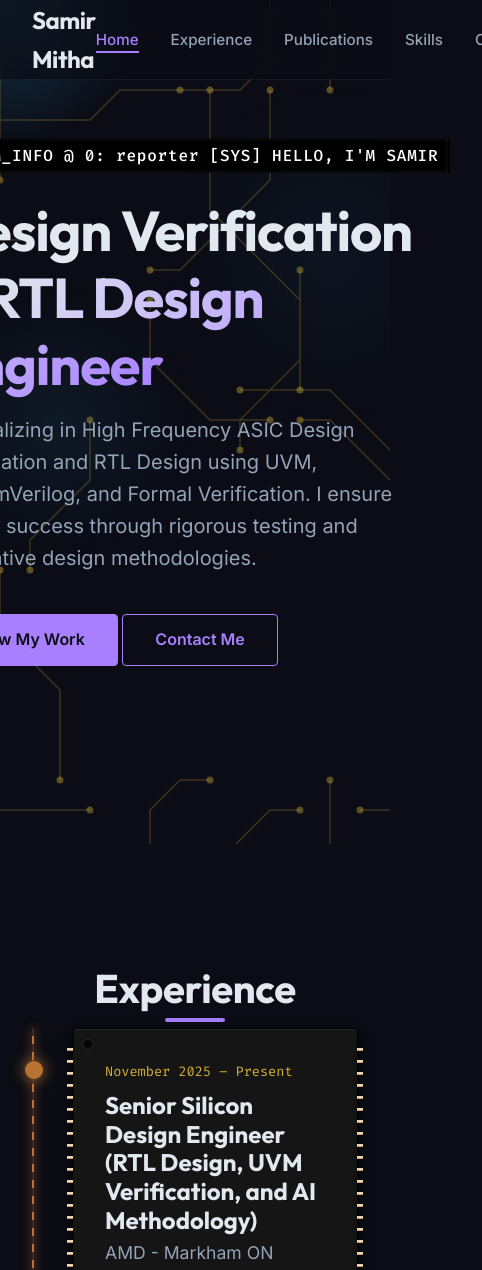
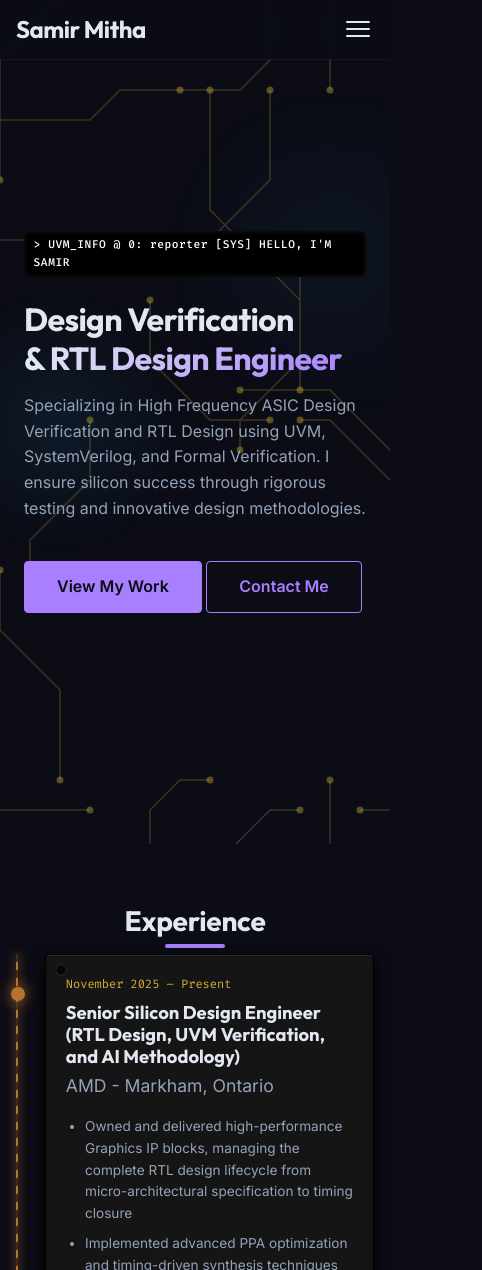
Before and after one commit to SamirMitha/samirmitha.github.io, a plain HTML site: page index.html in a window 390 px wide. Shown: the top 1270 px of the page, 482 px wide, since content can reach past the window. Drawn offline with Linux system fonts and the light colour scheme.

Commit message:
Add hardware-themed design, interactive PCB traces, mobile responsiveness

```diff
--- a/index.html
+++ b/index.html
@@ -15,7 +15,7 @@
         rel="stylesheet">
 
     <!-- Styles -->
-    <link rel="stylesheet" href="styles/style.css">
+    <link rel="stylesheet" href="styles/style.css?v=2">
 </head>
 
 <body>
@@ -30,6 +30,11 @@
     <nav class="navbar">
         <div class="container nav-container">
             <a href="#" class="logo">Samir Mitha</a>
+            <button class="hamburger" aria-label="Toggle menu">
+                <span></span>
+                <span></span>
+                <span></span>
+            </button>
             <ul class="nav-links">
                 <li><a href="#hero" class="nav-link active">Home</a></li>
                 <li><a href="#experience" class="nav-link">Experience</a></li>
@@ -73,7 +78,7 @@
                     <span class="timeline-date">November 2025 – Present</span>
                     <h3 class="timeline-title">Senior Silicon Design Engineer (RTL Design, UVM Verification, and AI
                         Methodology)</h3>
-                    <p class="timeline-company">AMD - Markham ON</p>
+                    <p class="timeline-company">AMD - Markham, Ontario</p>
                     <ul class="timeline-list">
                         <li>Owned and delivered high-performance Graphics IP blocks, managing the complete RTL design
                             lifecycle from micro-architectural specification to timing closure</li>
@@ -298,7 +303,7 @@
         <p>Designed & Built by Samir Mitha &copy; 2026</p>
     </footer>
 
-    <script src="scripts/main.js"></script>
+    <script src="scripts/main.js?v=3"></script>
 </body>
 
 </html>
--- a/scripts/main.js
+++ b/scripts/main.js
@@ -1,4 +1,23 @@
 document.addEventListener('DOMContentLoaded', () => {
+
+    /* =========================================
+       0. MOBILE NAV HAMBURGER
+       ========================================= */
+    const hamburger = document.querySelector('.hamburger');
+    const navLinks = document.querySelector('.nav-links');
+
+    if (hamburger) {
+        hamburger.addEventListener('click', () => {
+            navLinks.classList.toggle('open');
+        });
+
+        // Close menu when a link is clicked
+        document.querySelectorAll('.nav-link').forEach(link => {
+            link.addEventListener('click', () => {
+                navLinks.classList.remove('open');
+            });
+        });
+    }
 
     /* =========================================
        1. SCROLL ANIMATIONS
@@ -29,7 +48,7 @@ document.addEventListener('DOMContentLoaded', () => {
        2. ACTIVE LINK HIGHLIGHTING
        ========================================= */
     const sections = document.querySelectorAll('section');
-    const navLinks = document.querySelectorAll('.nav-link');
+    const navLinkElements = document.querySelectorAll('.nav-link');
 
     window.addEventListener('scroll', () => {
         let current = '';
@@ -41,7 +60,7 @@ document.addEventListener('DOMContentLoaded', () => {
             }
         });
 
-        navLinks.forEach(link => {
+        navLinkElements.forEach(link => {
             link.classList.remove('active');
             if (link.getAttribute('href').includes(current)) {
                 link.classList.add('active');
--- a/styles/style.css
+++ b/styles/style.css
@@ -284,6 +284,10 @@ section {
     font-weight: 700;
     font-family: var(--font-heading);
     letter-spacing: -0.02em;
+}
+
+.hamburger {
+    display: none;
 }
 
 .nav-links {
@@ -665,3 +669,174 @@ section {
     font-size: 0.9rem;
     border-top: 1px solid var(--border-color);
 }
+
+/* =========================================
+   8. RESPONSIVE - TABLET (<=1024px)
+   ========================================= */
+@media (max-width: 1024px) {
+    :root {
+        --section-spacing: 80px;
+    }
+
+    h1 {
+        font-size: 2.75rem;
+    }
+
+    h2 {
+        font-size: 2rem;
+    }
+
+    .projects-grid {
+        grid-template-columns: repeat(auto-fit, minmax(280px, 1fr));
+    }
+}
+
+/* =========================================
+   9. RESPONSIVE - MOBILE (<=768px)
+   ========================================= */
+@media (max-width: 768px) {
+    :root {
+        --nav-height: 60px;
+        --section-spacing: 60px;
+    }
+
+    /* Nav: stack links vertically and hide by default */
+    .nav-links {
+        display: none;
+        position: absolute;
+        top: var(--nav-height);
+        left: 0;
+        width: 100%;
+        flex-direction: column;
+        background: var(--glass-bg);
+        backdrop-filter: blur(15px);
+        padding: 1rem 2rem;
+        gap: 1rem;
+        border-bottom: var(--glass-border);
+    }
+
+    .nav-links.open {
+        display: flex;
+    }
+
+    .nav-container {
+        position: relative;
+    }
+
+    /* Hamburger button */
+    .hamburger {
+        display: flex;
+        flex-direction: column;
+        gap: 5px;
+        cursor: pointer;
+        z-index: 1001;
+        background: none;
+        border: none;
+        padding: 4px;
+    }
+
+    .hamburger span {
+        display: block;
+        width: 24px;
+        height: 2px;
+        background: var(--text-primary);
+        border-radius: 2px;
+        transition: var(--transition);
+    }
+
+    /* Typography */
+    h1 {
+        font-size: 2rem;
+    }
+
+    h2 {
+        font-size: 1.75rem;
+    }
+
+    h3 {
+        font-size: 1.25rem;
+    }
+
+    .container {
+        padding: 0 1rem;
+    }
+
+    /* Hero */
+    .hero-content {
+        max-width: 100%;
+        padding: 0 0.5rem;
+    }
+
+    .hero-description {
+        font-size: 1rem;
+    }
+
+    /* Terminal text: allow wrapping on mobile */
+    .terminal-text {
+        white-space: normal;
+        word-break: break-word;
+        font-size: 0.7rem;
+        animation: none;
+        border-right: none;
+    }
+
+    /* Timeline */
+    .timeline-item {
+        margin-left: 1.8rem;
+        padding: 1.25rem;
+    }
+
+    .timeline-item::before {
+        left: calc(-1.8rem - 6px);
+        width: 10px;
+        height: 10px;
+    }
+
+    .timeline-title {
+        font-size: 1.15rem;
+    }
+
+    .timeline-date {
+        font-size: 0.75rem;
+    }
+
+    .timeline-list {
+        font-size: 0.85rem;
+    }
+
+    /* Projects grid: single column */
+    .projects-grid {
+        grid-template-columns: 1fr;
+    }
+
+    .project-card {
+        padding: 1.25rem;
+    }
+
+    /* Skills grid: single column */
+    .skills-grid {
+        grid-template-columns: 1fr;
+    }
+
+    /* Section titles */
+    .section-title {
+        margin-bottom: 2.5rem;
+    }
+
+    /* Cursor glow: hide on touch devices */
+    .cursor-glow {
+        display: none;
+    }
+
+    /* Hide IC chip pins on mobile to prevent overflow */
+    .timeline-item::after,
+    .project-card::after,
+    .skill-category::after {
+        display: none;
+    }
+
+    /* Ensure body doesn't scroll horizontally */
+    body {
+        overflow-x: hidden;
+    }
+}
```
